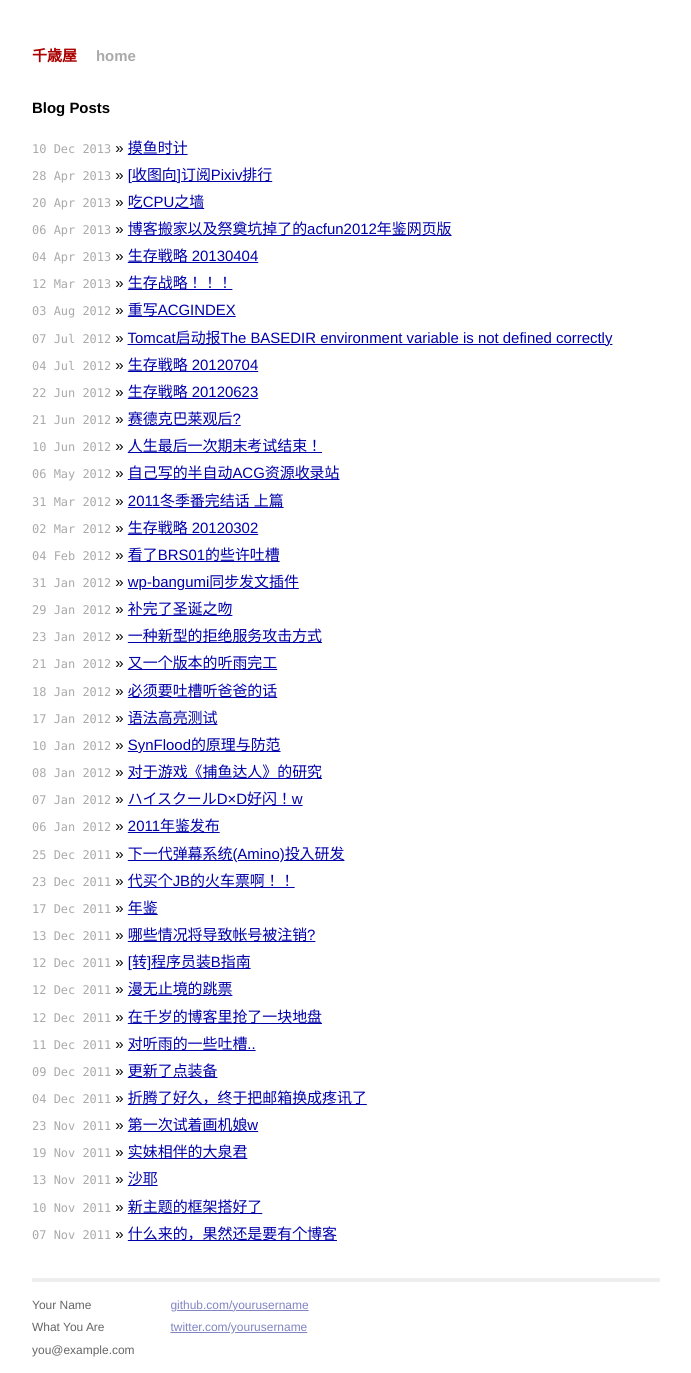
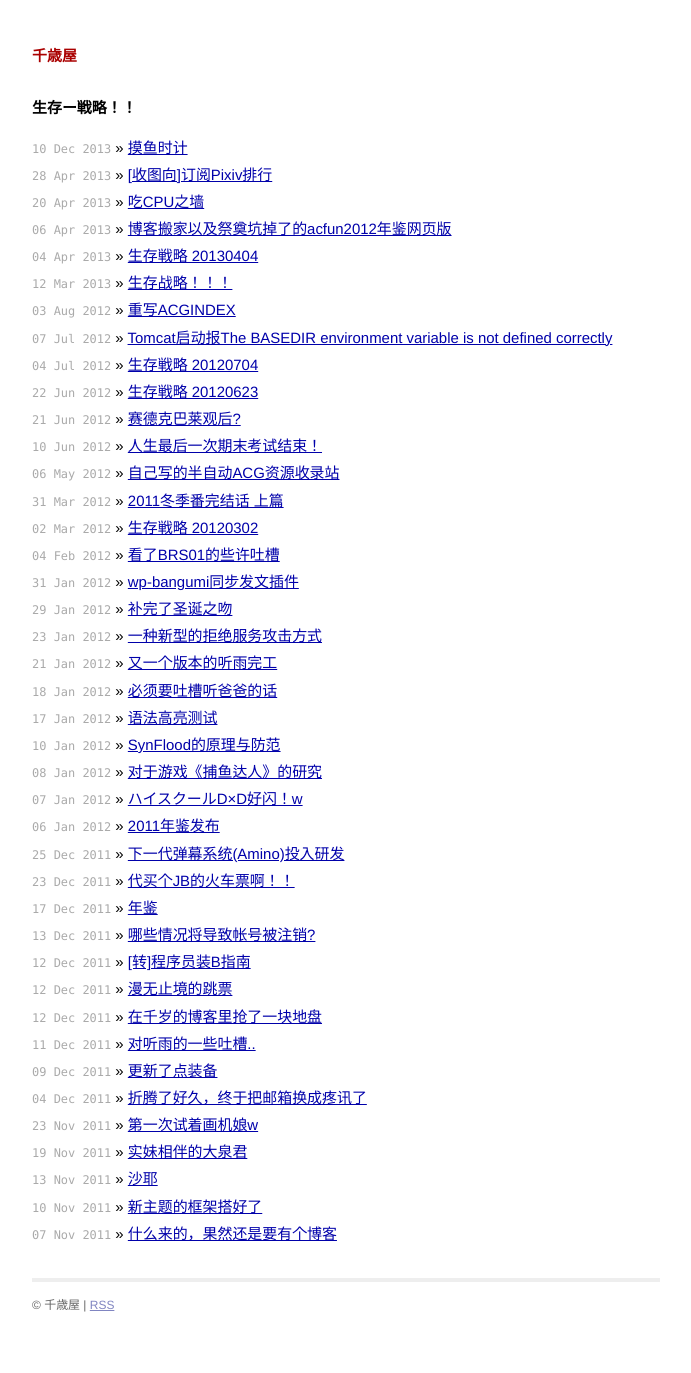
Before and after one commit to chitosai/chitosai.github.io, a Jekyll site: the page built from index.html, in a window 1280 px wide. Shown: the whole page, without its empty margins (294-985 px from the left). Built offline with Jekyll 4.4.1, drawn with Linux system fonts in a browser that asks for light colours; Markdown is read by kramdown in place of the engine named in the settings; after the commit the page ends 1328 px from its top, so only the background shows below that.

Commit message:
update layout

```diff
--- a/_config.yml
+++ b/_config.yml
@@ -1,8 +1,8 @@
 url: http://blog.thec.me/
 name: 千歳屋
-description: 生存战略中
+description: 生存ー戦略！！
 encoding: utf-8
+author: TheC
 
 markdown: redcarpet
-
 permalink: /w/:title
--- a/_layouts/default.html
+++ b/_layouts/default.html
@@ -3,7 +3,7 @@
     <head>
         <meta charset="utf-8">
         <meta http-equiv="X-UA-Compatible" content="IE=edge,chrome=1">
-        <title>{{ page.title }}</title>
+        <title>{{ page.title }} - {{ site.name }}</title>
         <meta name="viewport" content="width=device-width">
 
         <!-- syntax highlighting CSS -->
@@ -18,7 +18,6 @@
         <div class="site">
           <div class="header">
             <h1 class="title"><a href="/">{{ site.name }}</a></h1>
-            <a class="extra" href="/">home</a>
           </div>
 
           {{ content }}
@@ -26,15 +25,7 @@
           <div class="footer">
             <div class="contact">
               <p>
-                Your Name<br />
-                What You Are<br />
-                you@example.com
-              </p>
-            </div>
-            <div class="contact">
-              <p>
-                <a href="https://github.com/yourusername">github.com/yourusername</a><br />
-                <a href="https://twitter.com/yourusername">twitter.com/yourusername</a><br />
+                 &copy; {{ site.name }} | <a href="/rss">RSS</a>
               </p>
             </div>
           </div>
--- a/index.html
+++ b/index.html
@@ -1,10 +1,10 @@
 ---
 layout: default
-title: Your New Jekyll Site
+title: Index
 ---
 
 <div id="home">
-  <h1>Blog Posts</h1>
+  <h1>{{ site.description }}</h1>
   <ul class="posts">
     {% for post in site.posts %}
       <li><span>{{ post.date | date_to_string }}</span> &raquo; <a href="{{ post.url }}">{{ post.title }}</a></li>
```
